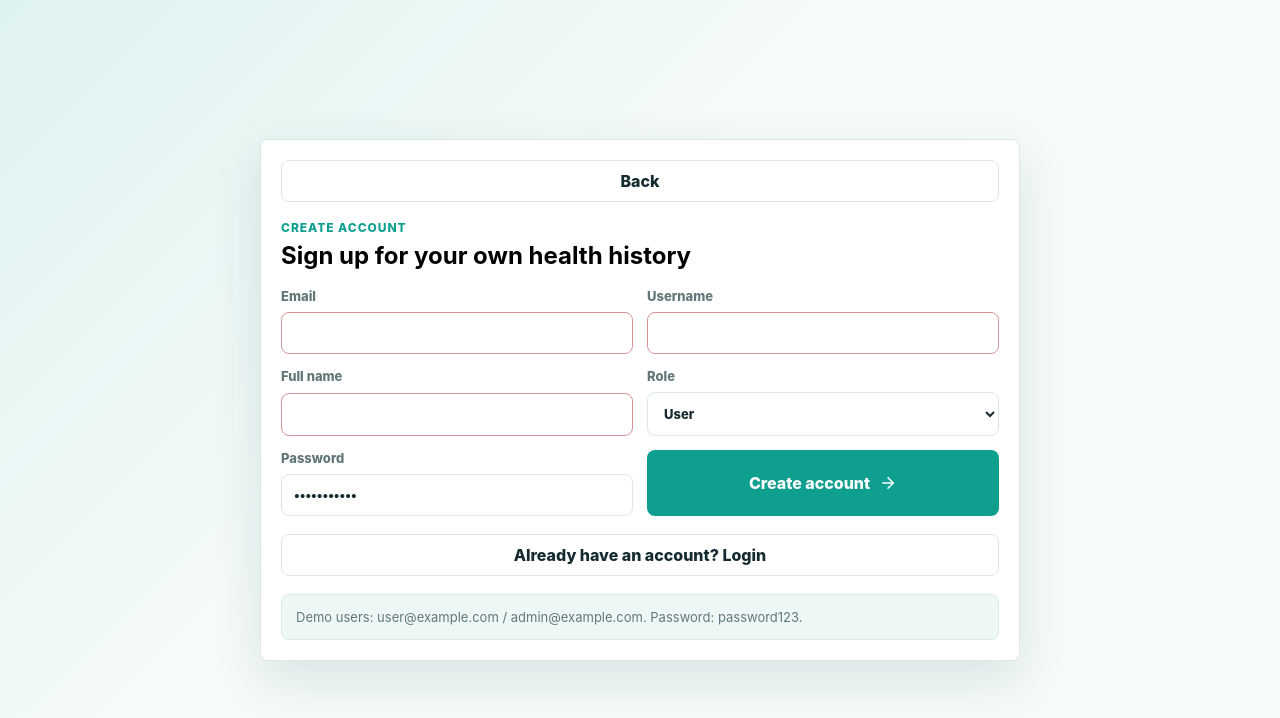
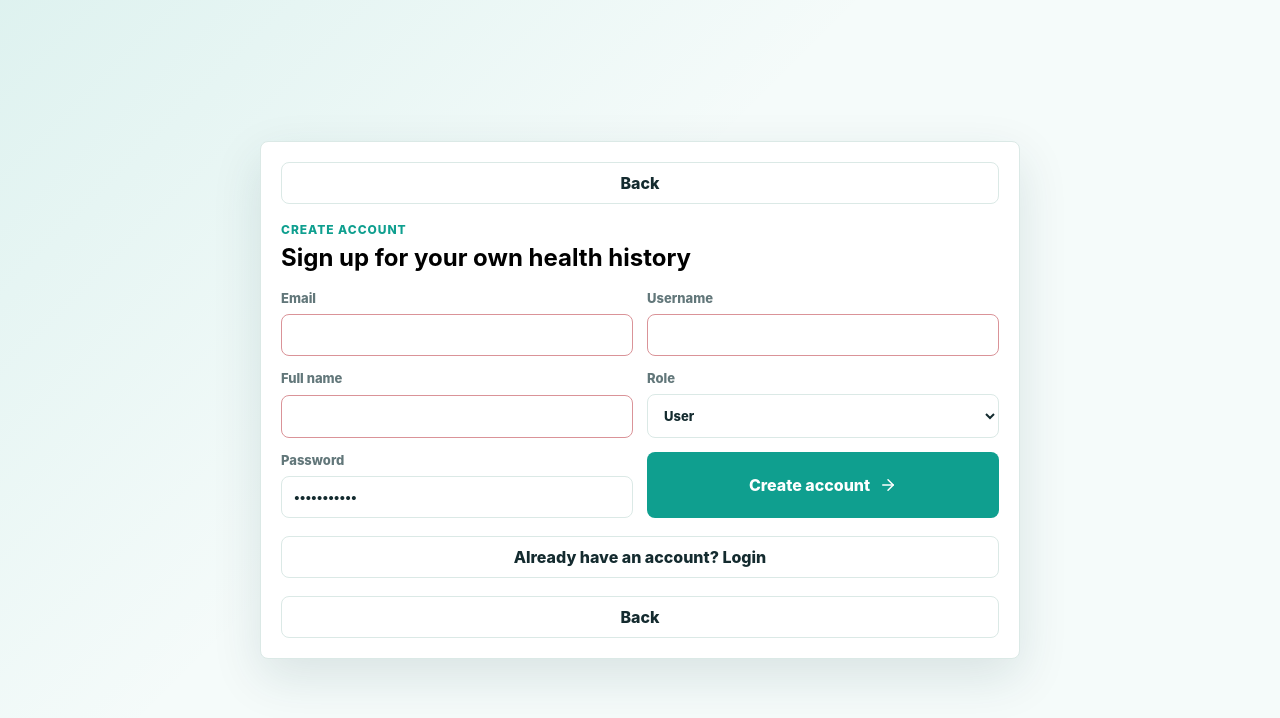
Before and after one commit to VAMSIBALAKIRANPOLISETTY/PMS_PROJECT, a React (Vite) app in the folder frontend/: page / in a window 1280 px wide. Both pictures are taken after a click on the button "Sign up". Shown: the top 718 px of the page. Built offline with nearby package versions, Linux system fonts and the light colour scheme.

Commit message:
changed the button in authpage

```diff
--- a/frontend/src/pages/auth/AuthPage.tsx
+++ b/frontend/src/pages/auth/AuthPage.tsx
@@ -68,7 +68,8 @@ export function AuthPage({ initialMode, onSuccess, onBack }: AuthPageProps) {
         <button className="ghost-button" onClick={() => setAuthMode(authMode === "login" ? "signup" : "login")}>
           {authMode === "login" ? "Need an account? Sign up" : "Already have an account? Login"}
         </button>
-        <div className="disclaimer-box">Demo users: user@example.com / admin@example.com. Password: password123.</div>
+        <button className="ghost-button" onClick={onBack}>Back</button>
+       {/* <div className="disclaimer-box">Demo users: user@example.com / admin@example.com. Password: password123.</div> */}
       </section>
     </div>
   );
```
